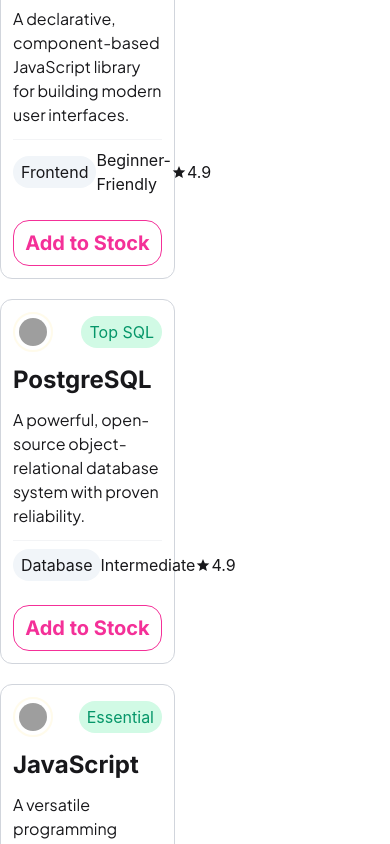
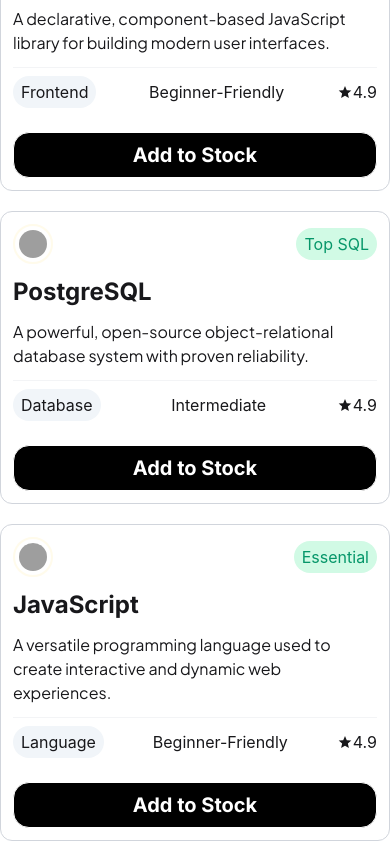
Before and after one commit to arifdotdev/DevStack, a React (Vite) app: page / in a window 390 px wide. Shown: the part 980-1824 px from the top of the page. Built offline with nearby package versions, Linux system fonts and the light colour scheme; grey boxes are pictures that could not be loaded.

Commit message:
add stock button dynamic with class

```diff
--- a/src/components/technologies/Technologies.tsx
+++ b/src/components/technologies/Technologies.tsx
@@ -1,4 +1,4 @@
-import React, { Suspense } from 'react';
+import React, { Suspense, useState } from 'react';
 import TechnologiesCards from './TechnologiesCards';
 import TechnologiesStack from './TechnologiesStack';
 import type { ITechnologies } from '../../type';
@@ -15,15 +15,17 @@
 const Technologies = () => {
     const technologiesPromise = technologiesFetch()
 
+    const [stacks, setStacks] = useState([])
+
     return (
         <div className='container'>
             <h2 className='font-bold text-4xl font-primary'>Explore the <span className='text-secondary'>Technologies</span></h2>
             <p className='font-secondary mt-2'>Pick one technology per category to build your ideal stack.</p>
 
-            <div className='flex gap-10 mt-10'>
+            <div className='block sm:flex gap-10 mt-10'>
                 <div className='w-12/12 sm:w-9/12'>
                     <Suspense fallback={<h2>Loading...</h2>}>
-                        <TechnologiesCards technologiesPromise={technologiesPromise}></TechnologiesCards>
+                        <TechnologiesCards technologiesPromise={technologiesPromise} stacks={stacks} setStacks={setStacks}></TechnologiesCards>
                     </Suspense>
                 </div>
                 <div className='w-12/12 sm:w-3/12'>
--- a/src/components/technologies/TechnologiesCards.tsx
+++ b/src/components/technologies/TechnologiesCards.tsx
@@ -1,18 +1,20 @@
-import { use } from "react";
+import { use, type Dispatch, type SetStateAction } from "react";
 import type { ITechnologies } from "../../type";
 import TechnologyCard from "./TechnologyCard";
 
 export interface TechnologiesCardsProps {
     technologiesPromise: Promise<ITechnologies[]>
+    stacks: ITechnologies[];
+    setStacks: Dispatch<SetStateAction<ITechnologies[]>>
 }
 
-const TechnologiesCards = ({ technologiesPromise }: TechnologiesCardsProps) => {
+const TechnologiesCards = ({ technologiesPromise, stacks, setStacks }: TechnologiesCardsProps) => {
     const technologies = use(technologiesPromise)
     console.log(technologies);
     return (
         <div className="grid grid-cols-1 sm:grid-cols-3 gap-5">
             {
-                technologies.map((technology, index) => <TechnologyCard technology={technology} key={index}></TechnologyCard>)
+                technologies.map((technology, index) => <TechnologyCard technology={technology} stacks={stacks} setStacks = { setStacks } key={index}></TechnologyCard>)
             }
         </div>
     )
--- a/src/components/technologies/TechnologyCard.tsx
+++ b/src/components/technologies/TechnologyCard.tsx
@@ -1,9 +1,22 @@
-import React from 'react';
+import React, { useState, type Dispatch, type SetStateAction } from 'react';
 import type { ITechnologies } from '../../type';
 import { IoMdStar } from 'react-icons/io';
 
-const TechnologyCard = ({ technology }: { technology: ITechnologies }) => {
-    console.log(technology);
+interface TechnologyProps {
+    technology: ITechnologies
+    stacks: ITechnologies
+    setStacks: Dispatch<SetStateAction<ITechnologies[]>>
+}
+
+const TechnologyCard = ({ technology, stacks, setStacks }: TechnologyProps) => {
+
+    const [isSelected, setIsSelected] = useState<boolean>(false)
+    const handleAddStack = () => {
+
+        setIsSelected(true)
+    }
+
+
     return (
         <div className='bg-white border border-gray-300 rounded-xl p-3 space-y-3 '>
             <div className='flex justify-between items-center'>
@@ -17,7 +30,10 @@
                 <div>{technology.difficulty}</div>
                 <div className='flex items-center'><span><IoMdStar /></span> {technology.rating}</div>
             </div>
-            <button className='bg-black text-xl font-bold text-white font-primary py-2 w-full border rounded-2xl mt-3 cursor-pointer active'>Add to Stock</button>
+            <button
+                onClick={() => handleAddStack()}
+                className={`bg-black text-xl font-bold text-white font-primary py-2 w-full border rounded-2xl mt-3 cursor-pointer ${isSelected ? "active" : ""}`} disabled={isSelected}
+            >Add to Stock</button>
         </div>
     );
 };
--- a/src/index.css
+++ b/src/index.css
@@ -42,6 +42,8 @@
   cursor: pointer;
 }
 
+
+
 .btn-primary:hover {
   opacity: 0.9;
 }
```
